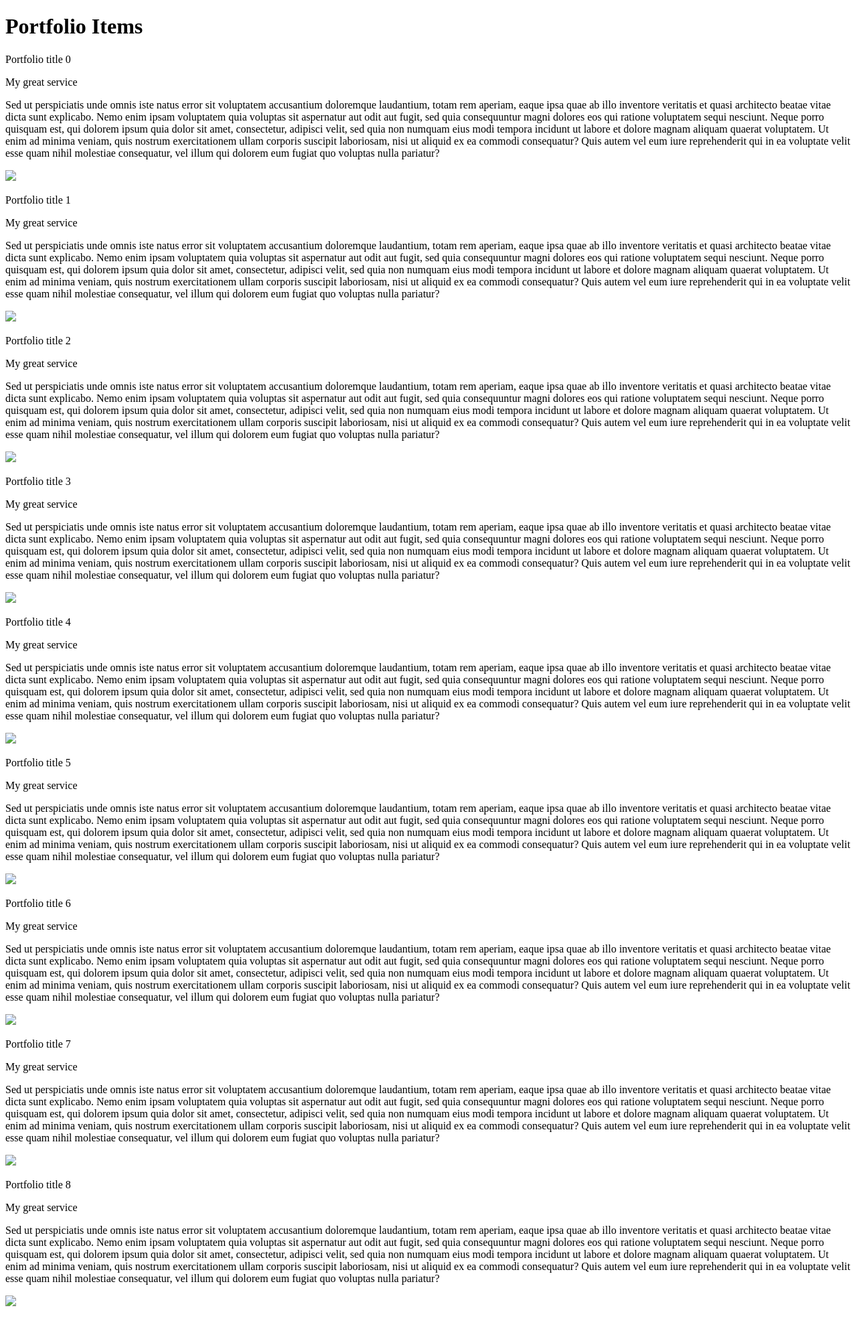
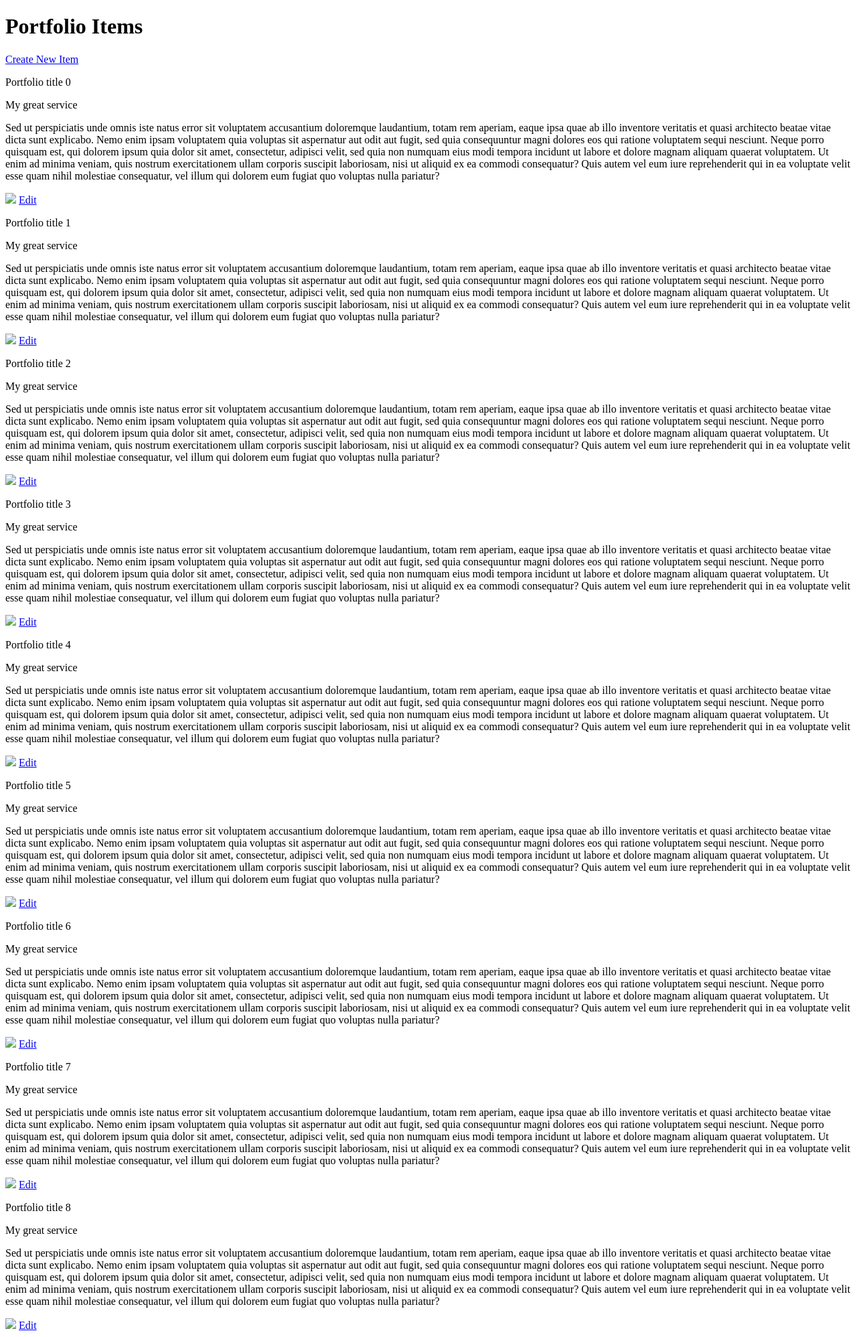
Before and after one commit to piraticallindsey/piratical_app, a Rails app: page /portfolios in a window 1280 px wide. Shown: the whole page at 67% size. Before the commit the page ends 1962 px from the top, so only its background shows below. Run offline with Rails 7, Linux system fonts and the light colour scheme; data comes from the database, SQL or seed files in the repository; some libraries are stand-ins or nearby versions.

Commit message:
added new and edit buttons for portfolios

```diff
--- a/app/views/portfolios/index.html.erb
+++ b/app/views/portfolios/index.html.erb
@@ -1,8 +1,11 @@
 <h1>Portfolio Items</h1>
+
+<%= link_to "Create New Item", new_portfolio_path %>
 
 <% @portfolio_items.each do |portfolio_item| %>
     <p><%= portfolio_item.title %></p>
     <p><%= portfolio_item.subtitle %></p>
     <p><%= portfolio_item.body %></p>
     <%= image_tag portfolio_item.thumb_image unless portfolio_item.thumb_image.nil? %>
+<%= link_to "Edit", edit_portfolio_path(portfolio_item.id) %>
 <% end %>
```
